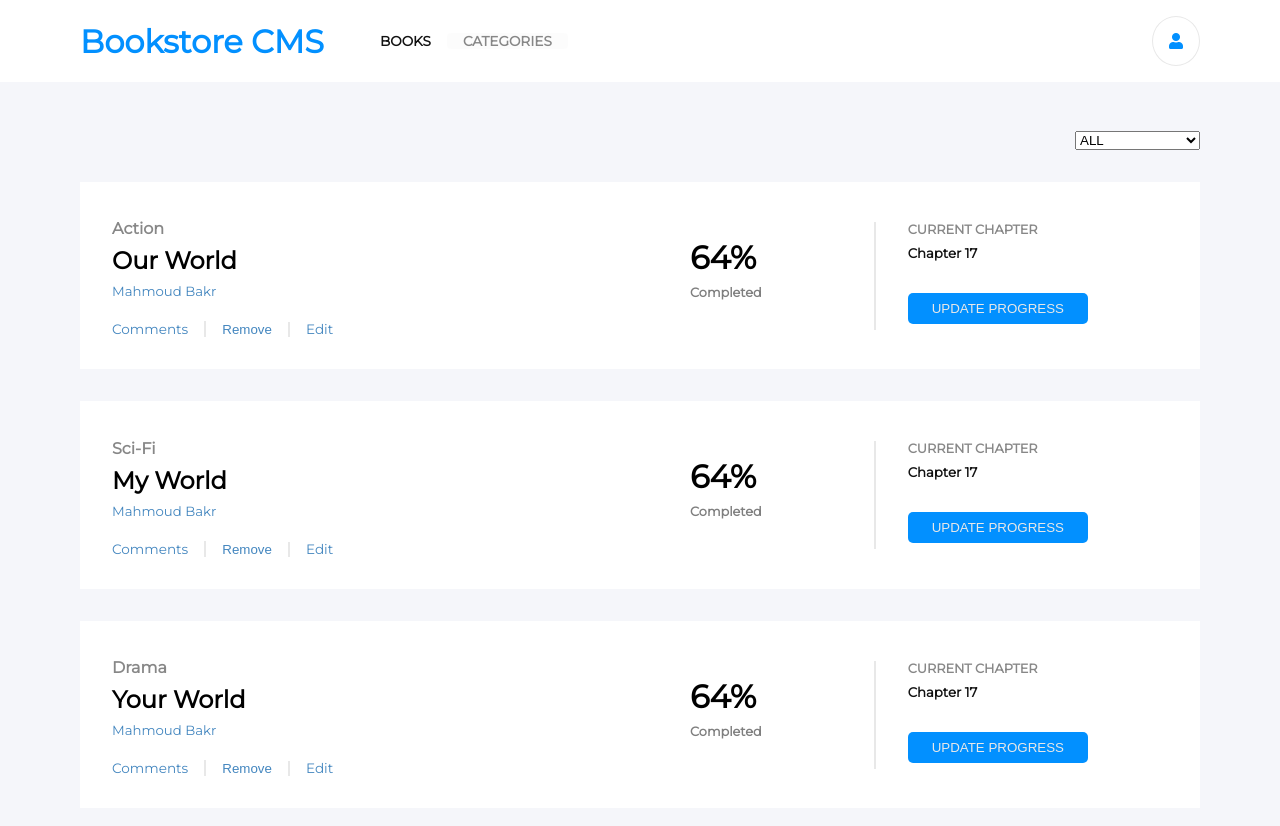
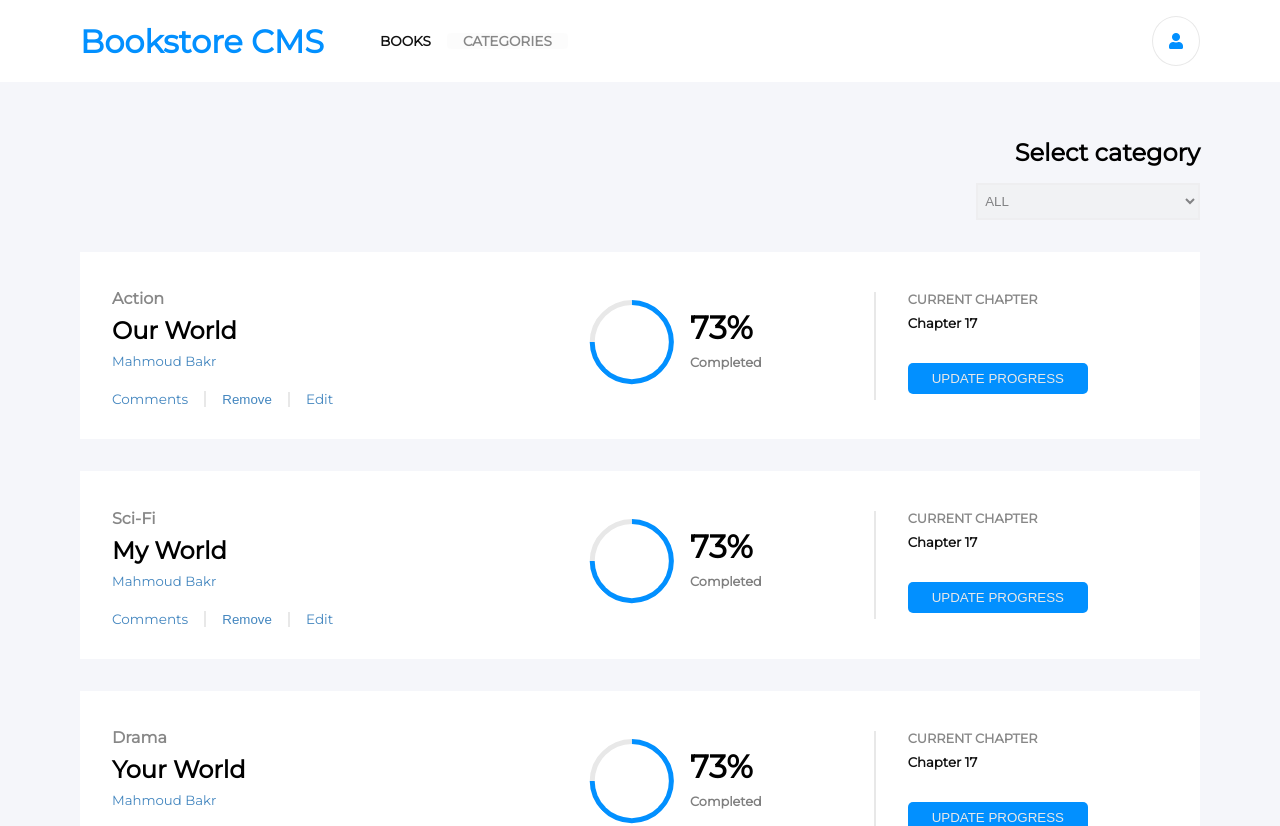
Before and after one commit to MahmoudBakr23/Limerary, a React (Create React App) app: page / in a window 1280 px wide. Shown: the top 826 px of the page. Built offline with nearby package versions, Linux system fonts and the light colour scheme.

Commit message:
style the Filter component

```diff
--- a/src/App.css
+++ b/src/App.css
@@ -122,6 +122,8 @@ li {
 }
 
 .track {
+  display: flex;
+  justify-content: space-between;
   border-right: 2px solid #e8e8e8;
   padding: 0 7rem;
 }
@@ -189,14 +191,39 @@ li {
   margin-top: 1rem;
 }
 
-.track h3 {
+.graph-data h3 {
   margin-top: 1rem;
   margin-bottom: 0;
   font-size: 2rem;
 }
 
-.track h6 {
+.graph-data h6 {
   margin-top: 0.5rem;
   font-size: 0.8rem;
   opacity: 0.5;
 }
+
+.graph {
+  padding: 2.3rem;
+  width: 4rem;
+  height: 4rem;
+  border: 5px solid #0290ff;
+  border-left-color: #e8e8e8;
+  border-radius: 50%;
+  margin: 0.5rem 1rem;
+  transform: rotate(45deg);
+}
+
+.filterSelect select {
+  padding: 0.5rem 0.2rem;
+  width: 20%;
+  outline: none;
+  color: #121212;
+  opacity: 0.5;
+  margin-top: 0.5rem;
+  border: 2px solid #e8e8e8;
+}
+
+.filterSelect select:focus {
+  outline: none;
+}
--- a/src/components/Book.js
+++ b/src/components/Book.js
@@ -20,8 +20,11 @@ const Book = (props) => {
       </div>
       <div className="book-details">
         <div className="track">
-          <h3>64%</h3>
-          <h6>Completed</h6>
+          <div className="graph" />
+          <div className="graph-data">
+            <h3>73%</h3>
+            <h6>Completed</h6>
+          </div>
         </div>
         <div className="names">
           <h4 className="cc">CURRENT CHAPTER</h4>
--- a/src/components/Filter.js
+++ b/src/components/Filter.js
@@ -1,7 +1,8 @@
 import React from 'react';
 
 const Filter = ({ handleFilter }) => (
-  <div>
+  <div className="filterSelect">
+    <h2>Select category</h2>
     <select onChange={(e) => handleFilter(e)}>
       <option value="Select a category" disabled>Select a category</option>
       <option value="ALL">ALL</option>
```
